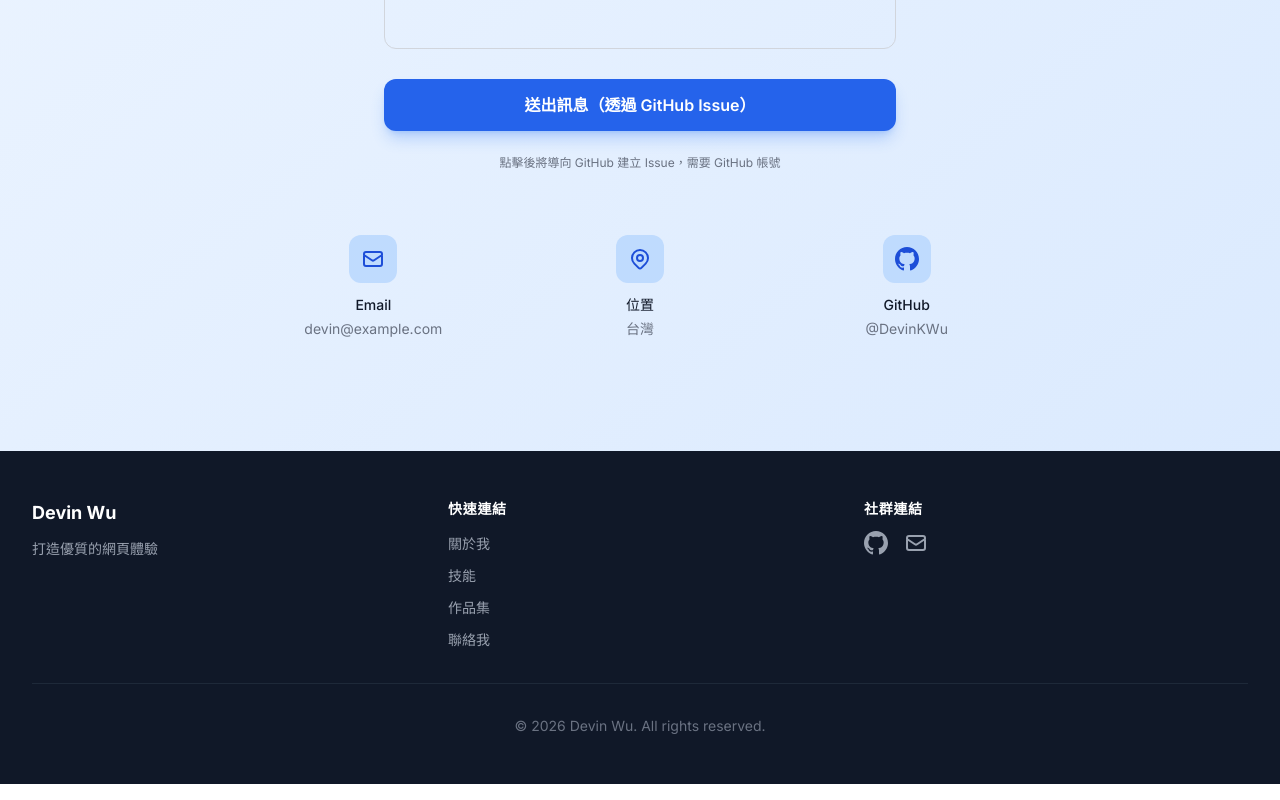
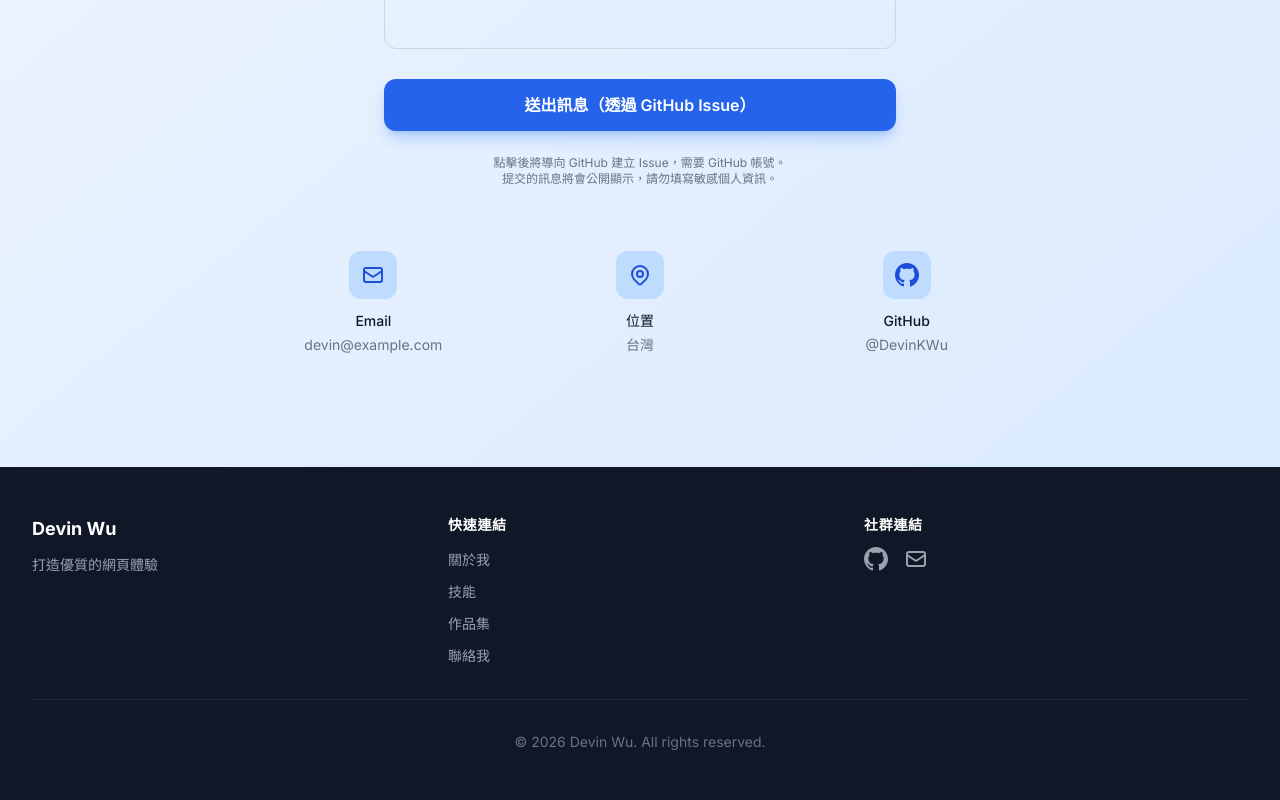
Before and after one commit to DevinKWu/devinkwu.github.io, a SvelteKit app: page / in a window 1280 px wide. Shown: the part 3495-4295 px from the top of the page. Built offline with nearby package versions, Linux system fonts and the light colour scheme.

Commit message:
Add public disclosure notice to contact form
Warn users that submitted messages will be publicly visible
on GitHub Issues, advising against sharing sensitive info.

https://claude.ai/code/session_01Nnaa5UeGNzdvRVGhvD5THZ

```diff
--- a/src/routes/+page.svelte
+++ b/src/routes/+page.svelte
@@ -212,7 +212,8 @@
           送出訊息（透過 GitHub Issue）
         </button>
         <p class="text-xs text-gray-500 text-center">
-          點擊後將導向 GitHub 建立 Issue，需要 GitHub 帳號
+          點擊後將導向 GitHub 建立 Issue，需要 GitHub 帳號。<br />
+          提交的訊息將會公開顯示，請勿填寫敏感個人資訊。
         </p>
       </form>
     </div>
```
